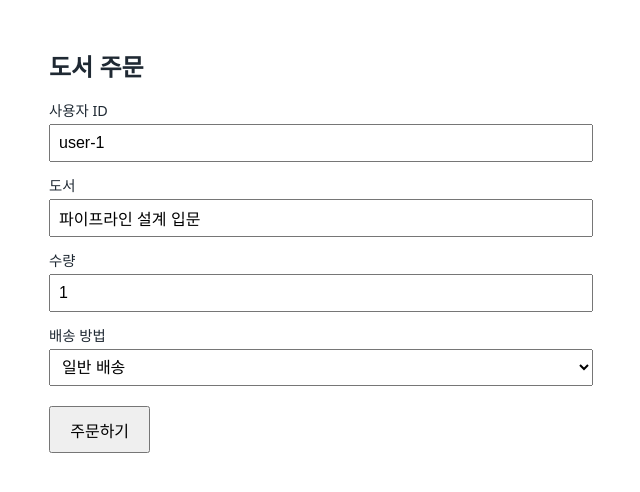
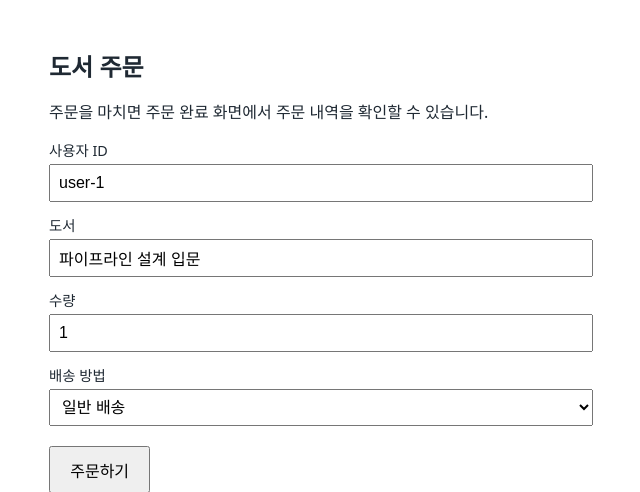
Before and after one commit to dimz119/cicd-lab, a Python web app: template app/templates/index.html in a window 1280 px wide. Shown: the top 492 px of the page, without its empty margins (319-959 px from the left). Run offline with Jinja, Linux system fonts and the light colour scheme; the template is opened without the code that fills it, so the values that code supplies are empty.

Commit message:
feat: 주문 화면에 안내 문구 추가 (#1)
Co-authored-by: Claude Fable 5.2 <noreply@anthropic.com>

```diff
--- a/app/templates/index.html
+++ b/app/templates/index.html
@@ -1,6 +1,7 @@
 {% extends "base.html" %}
 {% block content %}
 <h1>도서 주문</h1>
+<p>주문을 마치면 주문 완료 화면에서 주문 내역을 확인할 수 있습니다.</p>
 <form method="post" action="{{ url_for('create_order') }}">
   <label>사용자 ID
     <input name="user_id" value="user-1" required>
```
